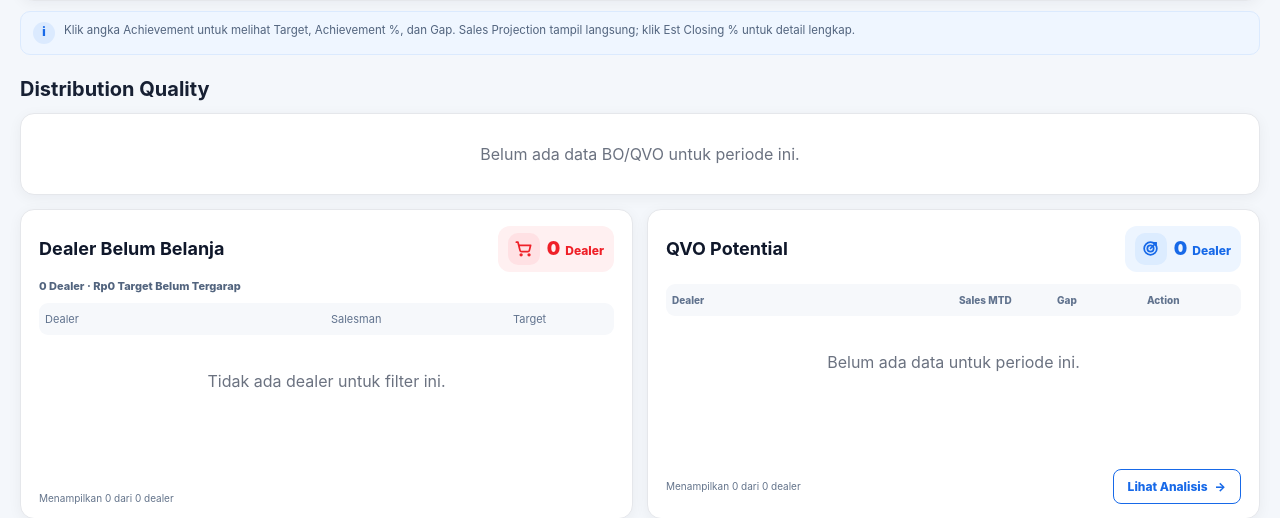
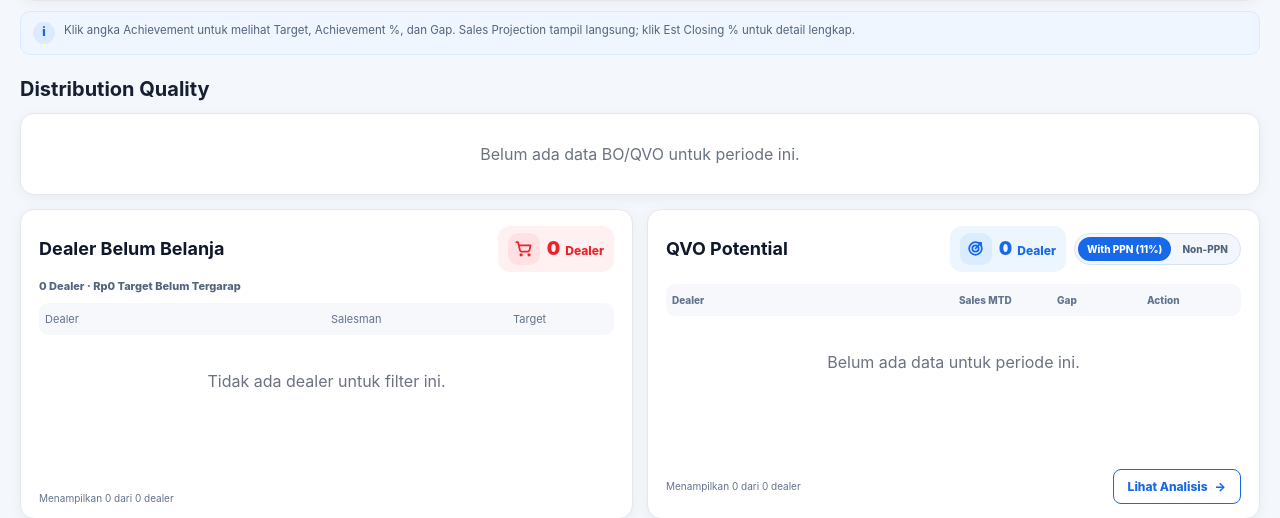
Before and after one commit to benediktusbay/Report-Daily-Cempaka-x-SerCil, a Flask app: page / in a window 1280 px wide. Shown: the part 1078-1596 px from the top of the page. Run offline with Flask 3, Linux system fonts and the light colour scheme; data comes from the database, SQL or seed files in the repository; data that the repository does not hold is empty.

Commit message:
Update dashboard V12.6.html

```diff
--- a/templates/dashboard.html
+++ b/templates/dashboard.html
@@ -1005,6 +1005,13 @@ td{padding:10px;border-bottom:1px solid #eef2f7;vertical-align:middle;font-size:
 .kpi-compare span{min-width:0;text-align:right;line-height:1.25}
 .no-purchase-target-total{font-size:11px;font-weight:800;color:#52647e;margin:-5px 0 10px}
 @media(max-width:768px){.kpi-compare{display:block;font-size:10px}.kpi-compare strong,.kpi-compare span{display:block;text-align:left}.achievement-layout .kpi-card{min-height:185px}}
+
+.qvo-basis-toggle{display:inline-flex;align-items:center;gap:2px;padding:3px;border:1px solid #d6e4f7;border-radius:999px;background:#f3f7fd;white-space:nowrap}
+.qvo-basis-toggle button{border:0;border-radius:999px;background:transparent;color:#52647e;padding:6px 9px;font:inherit;font-size:10px;font-weight:800;line-height:1.2;cursor:pointer}
+.qvo-basis-toggle button[aria-pressed="true"]{background:#1769e8;color:#fff}
+.qvo-basis-toggle button:focus-visible{outline:2px solid #1769e8;outline-offset:2px}
+.qvo-header-actions{display:flex;align-items:center;justify-content:flex-end;gap:8px;flex-wrap:wrap}
+@media(max-width:768px){.qvo-potential-card .dealer-action-header{flex-wrap:wrap}.qvo-header-actions{width:100%;justify-content:space-between}.qvo-basis-toggle button{font-size:10px;padding:6px 8px}}
 </style>
 {% endblock %}
 
@@ -1044,6 +1051,7 @@ td{padding:10px;border-bottom:1px solid #eef2f7;vertical-align:middle;font-size:
 
 <div class="filters" id="dashboardFilters">
   <form class="filter-form" method="get" action="{{ url_for('dashboard') }}">
+    <input type="hidden" name="qvo_basis" value="{{ qvo_basis }}">
     <div class="field">
       <label>Period</label>
       <input type="month" name="month" value="{{ month }}" required>
@@ -1394,11 +1402,15 @@ document.addEventListener('click',function(event){
     </tbody></table></div>
   </dialog>
   <div class="card dealer-action-card qvo-potential-card" id="qvoPotentialCard">
-    <div class="dealer-action-header"><h3>QVO Potential</h3><div class="dealer-count-badge qvo-potential" id="qvoPotentialBadge" aria-label="{{ qvo_potential|length }} dealer QVO potential"><span class="dealer-count-icon" aria-hidden="true"><svg viewBox="0 0 24 24" fill="none" stroke="currentColor" stroke-width="2.2" stroke-linecap="round" stroke-linejoin="round"><circle cx="12" cy="12" r="8"></circle><circle cx="12" cy="12" r="4"></circle><path d="M12 12l7-7"></path><path d="M16 5h3v3"></path></svg></span><span class="dealer-count-copy"><strong id="qvoPotentialCount">{{ qvo_potential|length }}</strong><span>Dealer</span></span></div></div>
+    <div class="dealer-action-header"><h3>QVO Potential</h3><div class="qvo-header-actions"><div class="dealer-count-badge qvo-potential" id="qvoPotentialBadge" aria-label="{{ qvo_potential|length }} dealer QVO potential"><span class="dealer-count-icon" aria-hidden="true"><svg viewBox="0 0 24 24" fill="none" stroke="currentColor" stroke-width="2.2" stroke-linecap="round" stroke-linejoin="round"><circle cx="12" cy="12" r="8"></circle><circle cx="12" cy="12" r="4"></circle><path d="M12 12l7-7"></path><path d="M16 5h3v3"></path></svg></span><span class="dealer-count-copy"><strong id="qvoPotentialCount">{{ qvo_potential|length }}</strong><span>Dealer</span></span></div>
+    <div class="qvo-basis-toggle" role="group" aria-label="Basis nilai QVO">
+      <button type="button" data-qvo-basis="with_ppn" aria-pressed="{{ 'true' if qvo_basis == 'with_ppn' else 'false' }}">With PPN (11%)</button>
+      <button type="button" data-qvo-basis="non_ppn" aria-pressed="{{ 'true' if qvo_basis == 'non_ppn' else 'false' }}">Non-PPN</button>
+    </div></div></div>
     <div class="qvo-compact-row qvo-potential-head"><span>Dealer</span><span>Sales MTD</span><span>Gap</span><span>Action</span></div>
     {% for d in qvo_potential %}<div class="qvo-compact-row qvo-potential-item" data-salesman="{{ d.salesman|e }}" data-depo="{{ d.depo|e }}"{% if loop.index > 3 %} hidden{% endif %}><span class="dealer-cell"><b>{{ d.dealer }}</b><small>{{ d.bp }} · {{ d.depo }}</small></span><span class="qvo-money">{{ d.sales_mtd|rupiah_short }}</span><span class="qvo-money qvo-gap">{{ d.gap|rupiah_short }}</span><span class="qvo-action {{ d.action|lower|replace(' ','-') }}">{{ d.action }}</span></div>{% endfor %}
     <p class="empty" id="qvoPotentialEmpty"{% if qvo_potential %} hidden{% endif %}>Belum ada data untuk periode ini.</p>
-    <div class="qvo-card-footer"><span class="dealer-card-count" id="qvoPotentialFooter">Menampilkan {{ 3 if qvo_potential|length > 3 else qvo_potential|length }} dari {{ qvo_potential|length }} dealer</span><a class="qvo-analysis-link" id="qvoAnalysisLink" href="{{ url_for('qvo_analysis', month=month, depo=depo_filters, salesman=salesman_filters) }}">Lihat Analisis <span>→</span></a></div>
+    <div class="qvo-card-footer"><span class="dealer-card-count" id="qvoPotentialFooter">Menampilkan {{ 3 if qvo_potential|length > 3 else qvo_potential|length }} dari {{ qvo_potential|length }} dealer</span><a class="qvo-analysis-link" id="qvoAnalysisLink" href="{{ url_for('qvo_analysis', month=month, depo=depo_filters, salesman=salesman_filters, qvo_basis=qvo_basis) }}">Lihat Analisis <span>→</span></a></div>
   </div>
 </div>
 <script>
@@ -1832,6 +1844,17 @@ document.addEventListener('click',function(event){
 {% block scripts %}
 <script>
 (function(){
+  document.querySelectorAll('[data-qvo-basis]').forEach(function(button){
+    button.addEventListener('click',function(){
+      const url=new URL(window.location.href);
+      url.searchParams.set('qvo_basis',button.dataset.qvoBasis);
+      window.location.assign(url.toString());
+    });
+  });
+})();
+</script>
+<script>
+(function(){
   const filters=document.getElementById('dashboardFilters');
   const periodButton=document.getElementById('periodTool');
   const periodLabel=document.getElementById('periodToolLabel');
```
